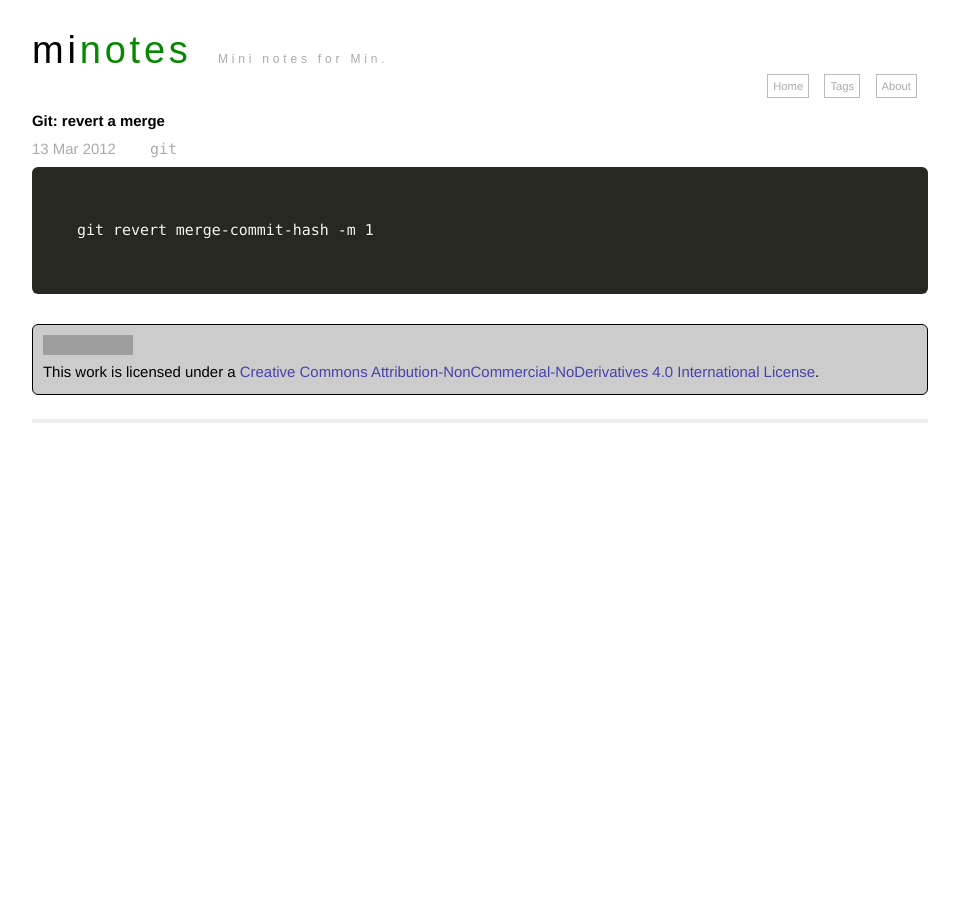
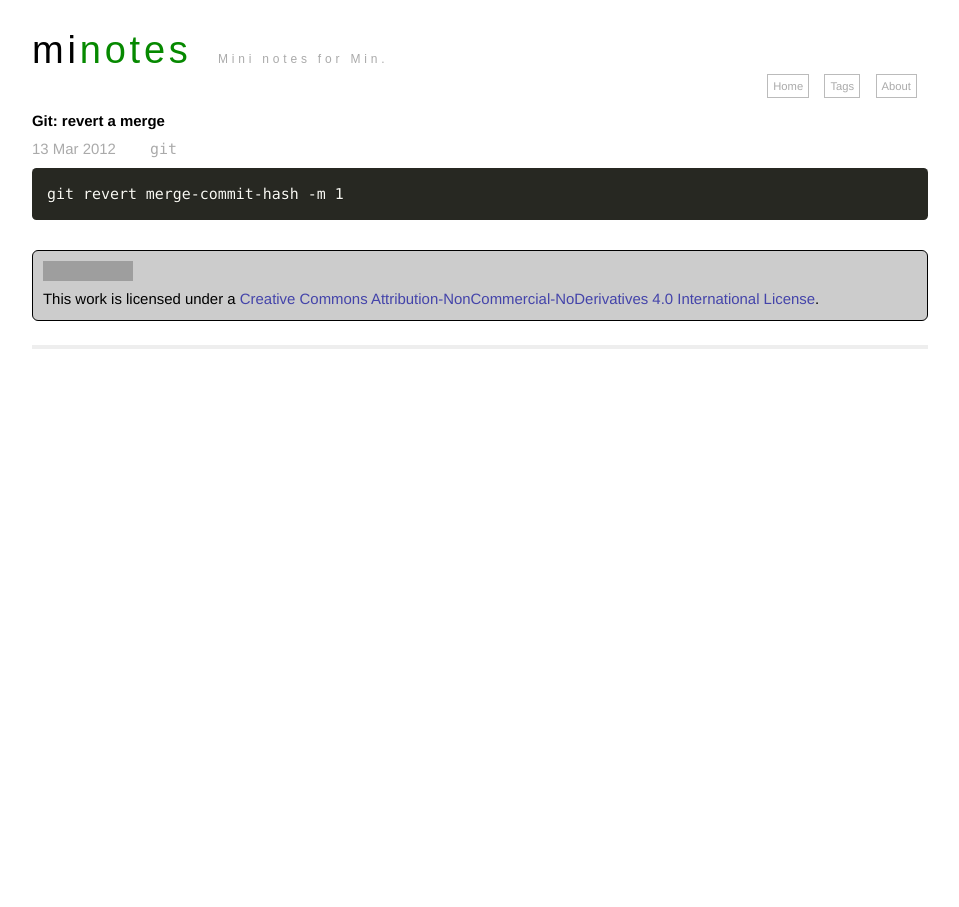
Before and after one commit to mindeng/mindeng.github.io, a Jekyll site: the page built from _posts/2012-03-13-47.markdown, in a window 1280 px wide. Shown: the whole page, without its empty margins (160-1119 px from the left). Built offline with Jekyll 4.4.1, drawn with Linux system fonts in a browser that asks for light colours; grey boxes are pictures that could not be loaded.

Commit message:
disable custom code css

```diff
--- a/static/css/main.css
+++ b/static/css/main.css
@@ -179,7 +179,7 @@
 }
     */
 
-div pre {
+/* div pre {
     overflow-x: auto;
 }
 
@@ -197,10 +197,10 @@
 
 .post pre code {
   border: none;
-}
+} */
 
 /* terminal */
-.post pre.terminal {
+/* .post pre.terminal {
   border: 1px solid #000;
   background-color: #333;
   color: #FFF;
@@ -208,7 +208,7 @@
 
 .post pre.terminal code {
   background-color: #333;
-}
+} */
 
 .tags {
   list-style-type: none;
```
